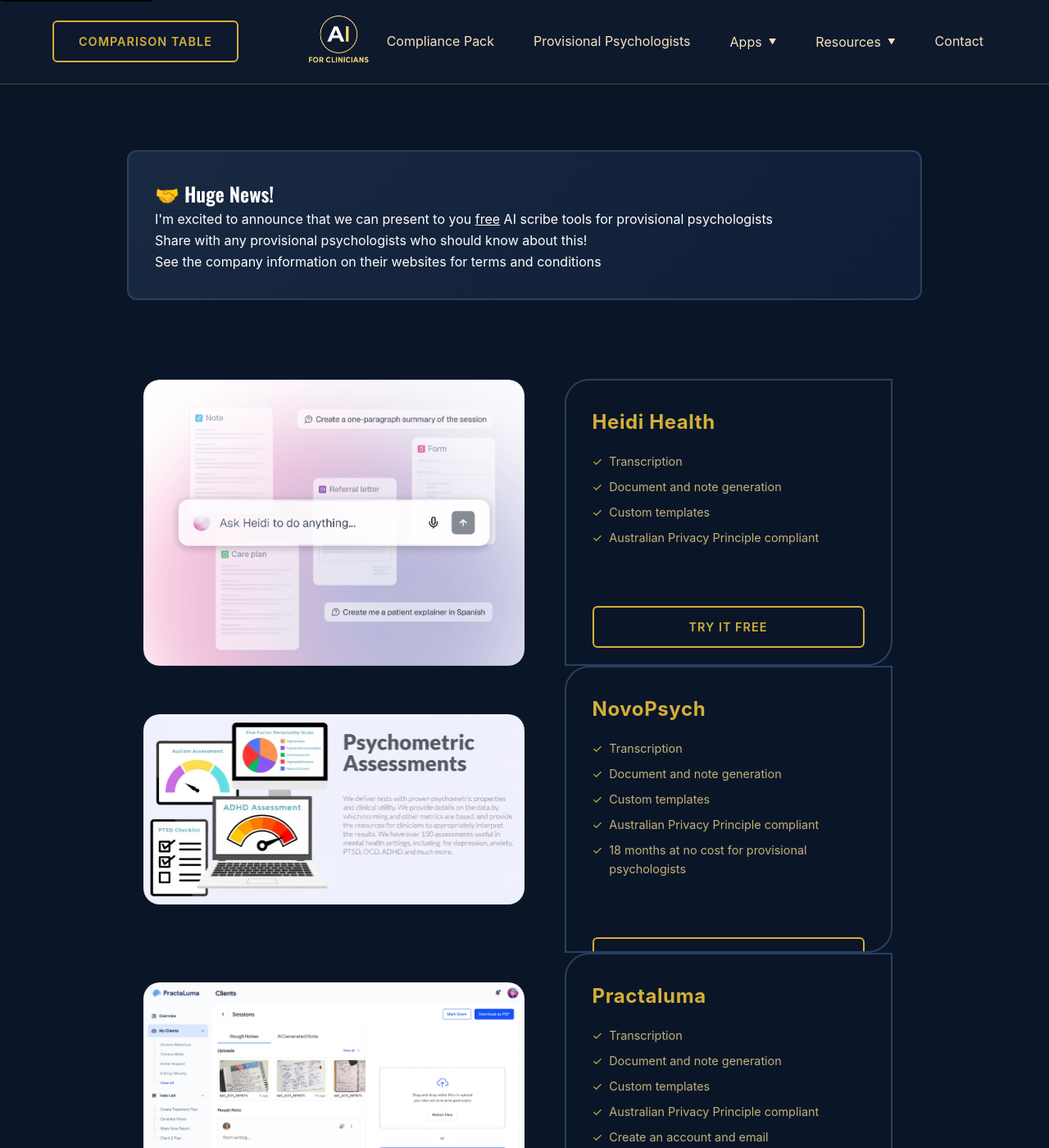
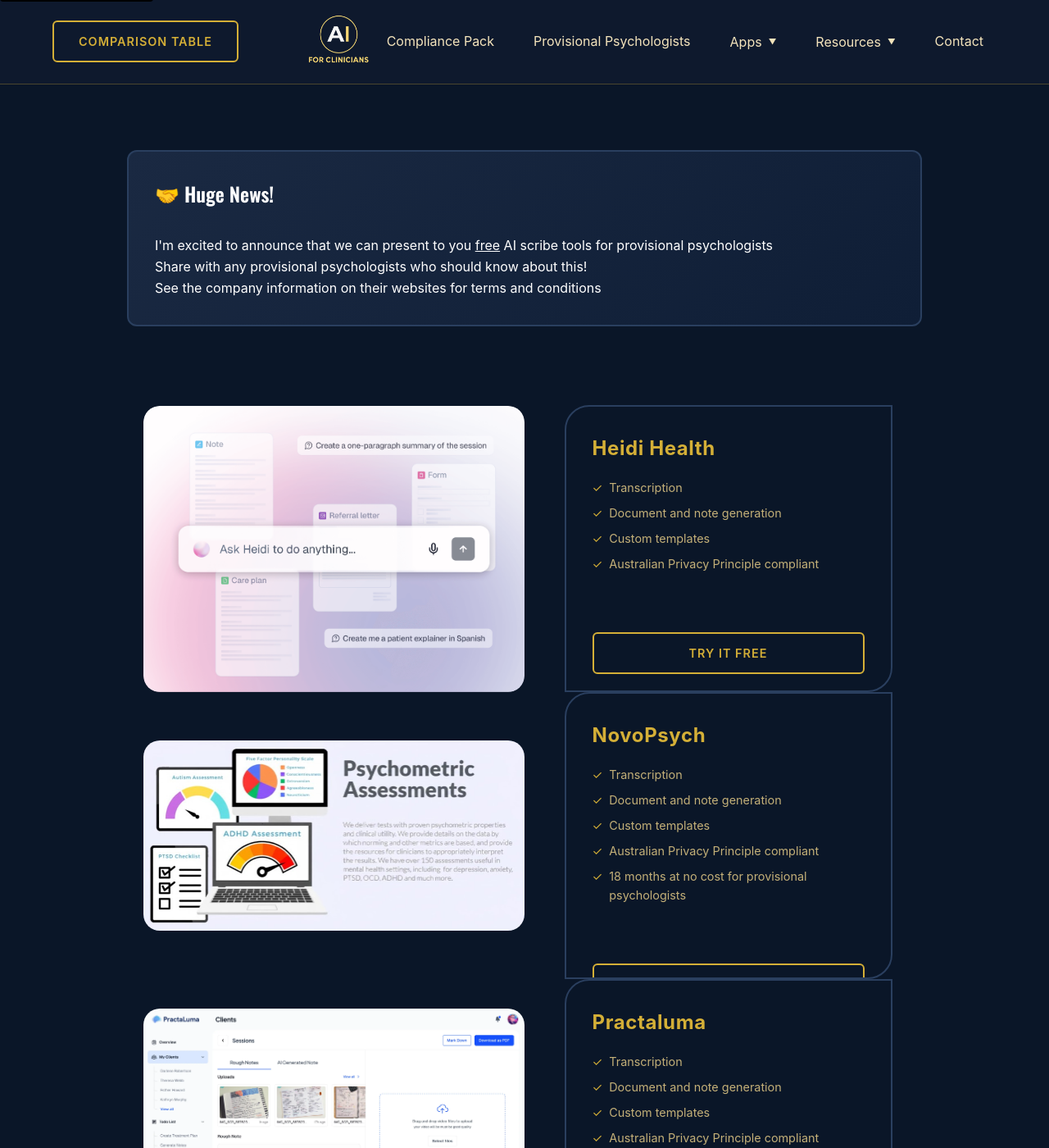
Before and after one commit to keisler-au/aiforclin, a Jekyll site: the page built from provisional-psychologists/index.html, in a window 1280 px wide and 1400 px high, scrolled down 756 px. Shown: the whole window at 82% size. Built offline with Jekyll 4.4.1, drawn with Linux system fonts in a browser that asks for light colours.

Commit message:
major-refactoring-done

```diff
--- a/assets/css/booking-modal.css
+++ b/assets/css/booking-modal.css
@@ -122,3 +122,9 @@
 .btn-secondary:hover {
   background: linear-gradient(135deg, var(--bg-gray) 0%, var(--bg-dark) 100%);
 }
+
+
+.hp-field {
+  position: absolute;
+  left: -9999px;
+}
--- a/assets/css/main.css
+++ b/assets/css/main.css
@@ -124,24 +124,6 @@
   color: var(--gold-light);
 }
 
-.skip-link {
-  position: absolute;
-  top: -40px;
-  left: 0;
-  background: var(--black);
-  color: var(--white);
-  padding: 8px 16px;
-  z-index: 100;
-  text-decoration: none;
-  border-radius: 4px;
-  transition: top 0.2s;
-}
-
-.skip-link:focus {
-  top: 10px;
-}
-
-/* Main Title */
 .container {
   max-width: 1200px;
   margin: 0 auto;
@@ -192,10 +174,6 @@
 
 .section-alt {
   background: var(--card-bg);
-}
-
-.extreme {
-  background: linear-gradient(lime, red);
 }
 
 /* Background gradient utility - use with data-bg-from and data-bg-to attributes */
@@ -410,28 +388,6 @@
   justify-content: center;
 }
 
-
-.expandable-header {
-  cursor: pointer;
-  width: 100%;
-  text-align: left;
-  background: none;
-  border: none;
-  color: inherit;
-  font: inherit;
-  padding: 0;
-}
-
-.expandable-content {
-  max-height: 0;
-  overflow: hidden;
-  transition: max-height 0.3s ease;
-}
-
-.expandable-content.expanded {
-  max-height: 1000px;
-}
-
 .sr-only {
   position: absolute;
   width: 1px;
@@ -444,28 +400,6 @@
   border: 0;
 }
 
-.hp-field {
-  position: absolute;
-  left: -9999px;
-}
-
-/* Updates and Articles */
-.card-grid {
-  display: grid;
-  grid-template-columns: repeat(auto-fill, minmax(300px, 1fr));
-  gap: 1.5rem;
-  max-width: 1200px;
-  margin: 0 auto;
-  padding: 0 1rem;
-}
-
-/* Provisional Psychologists */
-.prov-psych-card {
-  width: 100%;
-  height: 350px;
-  max-width: 400px;
-  margin: 0 auto;
-}
 
 @keyframes fadeInUp {
   from {
--- a/assets/css/media-queries/max-width-1024.css
+++ b/assets/css/media-queries/max-width-1024.css
@@ -7,7 +7,4 @@
     grid-template-columns: 1fr;
     gap: 2rem;
   }
-  .card-grid {
-    grid-template-columns: repeat(2, 1fr);
-  }
 }
--- a/assets/css/nav.css
+++ b/assets/css/nav.css
@@ -1,4 +1,19 @@
+.skip-link {
+  position: absolute;
+  top: -40px;
+  left: 0;
+  background: var(--black);
+  color: var(--white);
+  padding: 8px 16px;
+  z-index: 100;
+  text-decoration: none;
+  border-radius: 4px;
+  transition: top 0.2s;
+}
 
+.skip-link:focus {
+  top: 10px;
+}
 .site-nav {
   background: var(--overlay-navy);
   backdrop-filter: blur(10px);
--- a/assets/css/page-styles/provisional-psychologists.css
+++ b/assets/css/page-styles/provisional-psychologists.css
@@ -0,0 +1,6 @@
+.prov-psych-card {
+  width: 100%;
+  height: 350px;
+  max-width: 400px;
+  margin: 0 auto;
+}
--- a/provisional-psychologists/index.html
+++ b/provisional-psychologists/index.html
@@ -88,7 +88,7 @@
   </header>
 
   <section class="card mb-24">
-    <h2 class="content-info-header-alt mb-1">🤝 Huge News!</h2>
+    <h2 class="content-info-header-alt mb-2">🤝 Huge News!</h2>
     <p class="section-text-alt">
       I'm excited to announce that we can present to you <u>free</u> AI scribe tools
       for provisional psychologists<br />
```
